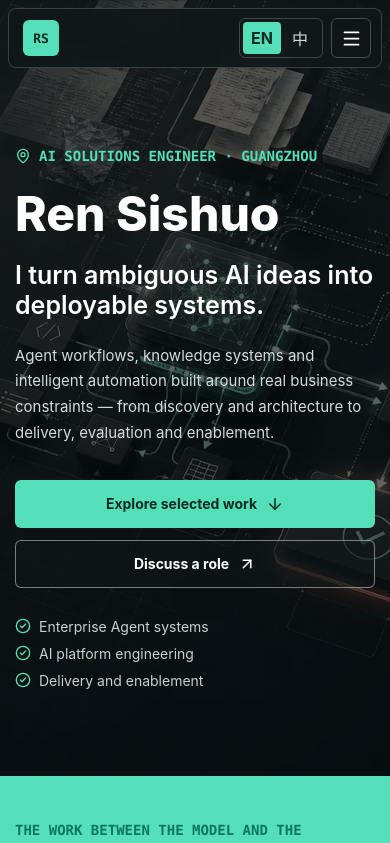
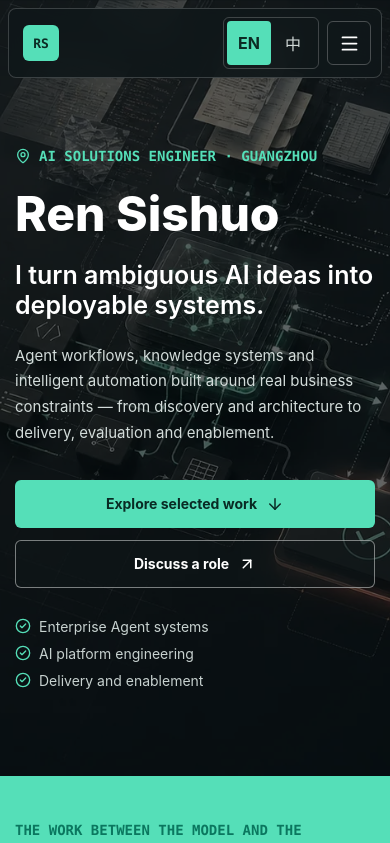
Before and after one commit to dreamrss2/ai-solutions-portfolio, a Next.js app: page / in a window 390 px wide. Shown: the top 843 px of the page. Built offline with nearby package versions, Linux system fonts and the light colour scheme.

Commit message:
fix: meet mobile touch target minimums

```diff
--- a/app/globals.css
+++ b/app/globals.css
@@ -149,8 +149,8 @@ a:focus-visible {
 }
 
 .language-switch button {
-  width: 42px;
-  height: 32px;
+  width: 44px;
+  height: 44px;
   border: 0;
   border-radius: 4px;
   background: transparent;
@@ -183,8 +183,8 @@ a:focus-visible {
 
 .menu-button {
   display: none;
-  width: 40px;
-  height: 40px;
+  width: 44px;
+  height: 44px;
   border-color: rgba(255, 255, 255, 0.24);
   color: #ffffff;
 }
@@ -1673,7 +1673,7 @@ a:focus-visible {
 
 @media (max-width: 430px) {
   .language-switch button {
-    width: 38px;
+    width: 44px;
   }
 
   .hero-actions {
```
